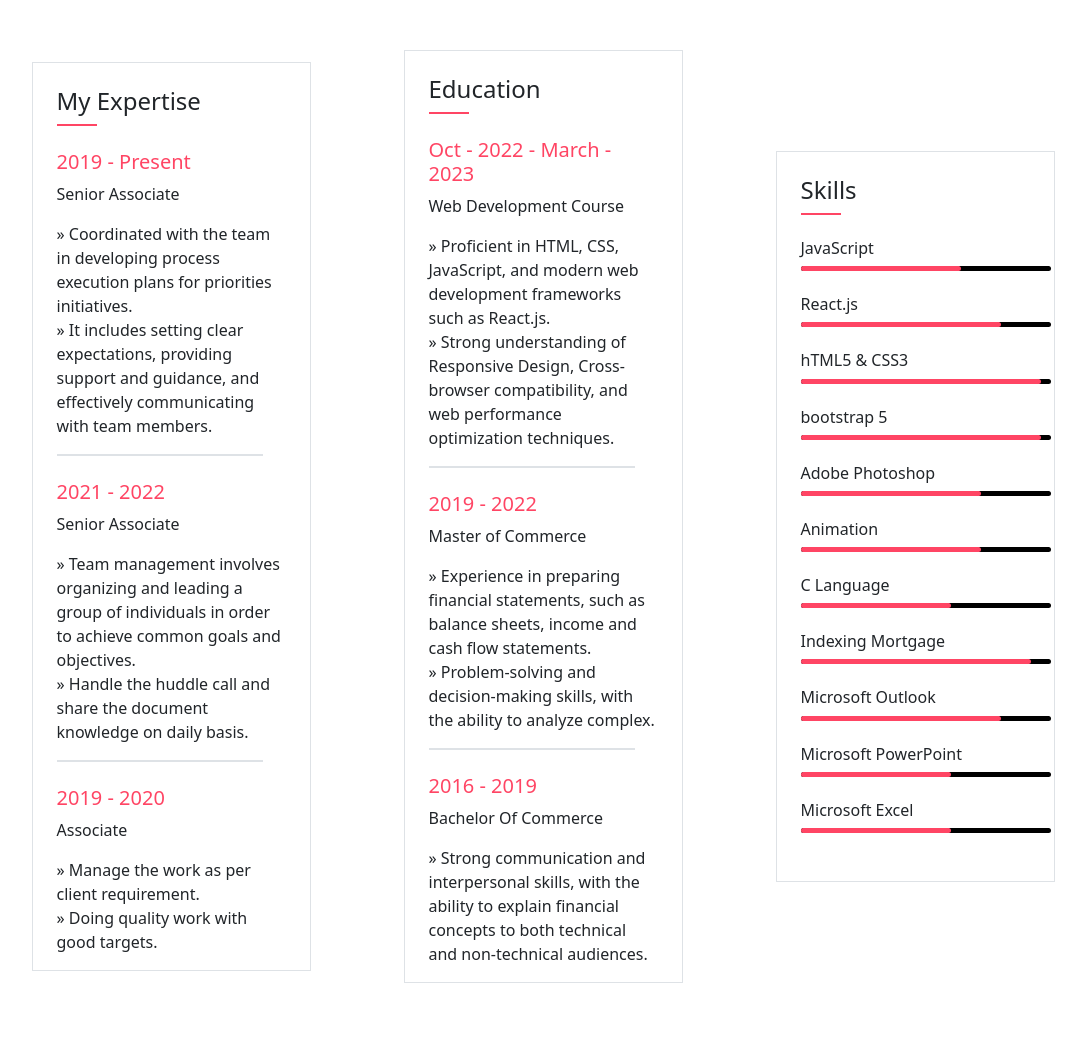
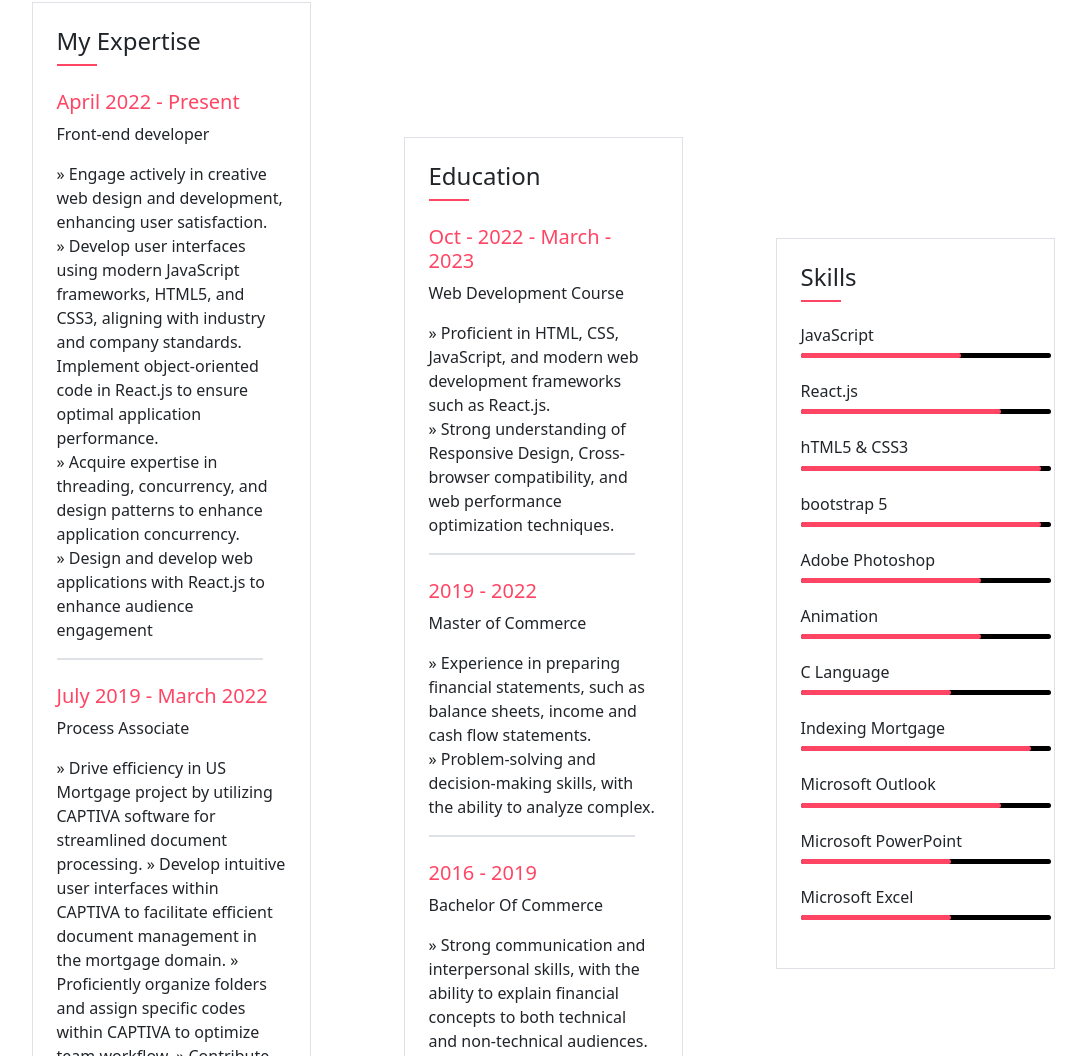
Before and after one commit to himu7377/myPortfolio-, a plain HTML site: page index.html in a window 1280 px wide. Shown: the part 1379-2435 px from the top of the page, without its empty margins (97-1183 px from the left). Drawn offline with nearby package versions, Linux system fonts and the light colour scheme.

Commit message:
Update index.html

```diff
--- a/index.html
+++ b/index.html
@@ -113,7 +113,7 @@ integrity="sha384-Zenh87qX5JnK2Jl0vWa8Ck2rdkQ2Bzep5IDxbcnCeuOxjzrPF/et3URy9Bv1WT
                                     <div class="d-flex align-items-start  pt-5 ">
                                         <i style="font-size: 30px;" class="fa-sharp fa-solid fa-code pe-4 pink"></i>
                                         <div>
-                                                <h5>Front End Development</h5>
+                                                <h5>Front-End Development</h5>
                                                 <p>Proficient in Front end development with js.</p>
                                                 <div class="bg-black" style="width: 250px;height:.5px;"></div>
                                         </div>
@@ -162,23 +162,38 @@ integrity="sha384-Zenh87qX5JnK2Jl0vWa8Ck2rdkQ2Bzep5IDxbcnCeuOxjzrPF/et3URy9Bv1WT
                             <div class="col-md-3 sec-three-data pt-4 border px-4">
                                 <h4 class="">My Expertise</h4>
                                 <div class="bg-pink" style="width: 40px;height:2px;"></div>
-                                <h5 class="pink pt-4">2019 - Present</h5>
-                                <p>Senior Associate</p>
-                                <p>» Coordinated with the team in developing process execution plans for priorities initiatives. <br>
-                                    » It includes setting clear expectations, providing support and guidance, and effectively communicating with team members.</p>
+                                <h5 class="pink pt-4">April 2022 - Present</h5>
+                                <p>Front-end developer</p>
+                                <p>» Engage actively in creative web design and development, enhancing
+                                    user satisfaction. <br>
+
+                                    » Develop user interfaces using modern JavaScript frameworks, HTML5,
+                                    and CSS3, aligning with industry and company standards. <br>
+
+                                     Implement object-oriented code in React.js to ensure optimal
+                                    application performance. <br>
+
+                                    » Acquire expertise in threading, concurrency, and design patterns to
+                                    enhance application concurrency. <br>
+
+                                    » Design and develop web applications with React.js to enhance
+                                    audience engagement</p>
                                 <div class="border" style="width: 90%;"></div>
 
-                                <h5 class="pink pt-4">2021 - 2022</h5>
-                                <p>Senior Associate</p>
-                                <p> » Team management involves organizing and leading a group of individuals in order to achieve common goals and objectives. <br>
-                                    » Handle the huddle call and share the document knowledge on daily basis.</p>
-                                <div class="border" style="width: 90%;"></div>
+                                <h5 class="pink pt-4">July 2019 - March 2022</h5>
+                                <p>Process Associate</p>
+                                <p> » Drive efficiency in US Mortgage project by utilizing CAPTIVA software
+                                    for streamlined document processing.
 
-                                <h5 class="pink pt-4">2019 - 2020</h5>
-                                <p>Associate</p>
-                                <p> » Manage the work as per client requirement. <br>
-                                    » Doing quality work with good targets.
-                                </p>
+                                    » Develop intuitive user interfaces within CAPTIVA to facilitate efficient
+                                    document management in the mortgage domain.
+
+                                    » Proficiently organize folders and assign specific codes within CAPTIVA
+                                    to optimize team workflow.
+
+                                    » Contribute to data analysis efforts, leveraging analytical skills to
+                                    identify workflow patterns and trends, enhancing team productivity.</p>
+
 
 
                             </div>
```
